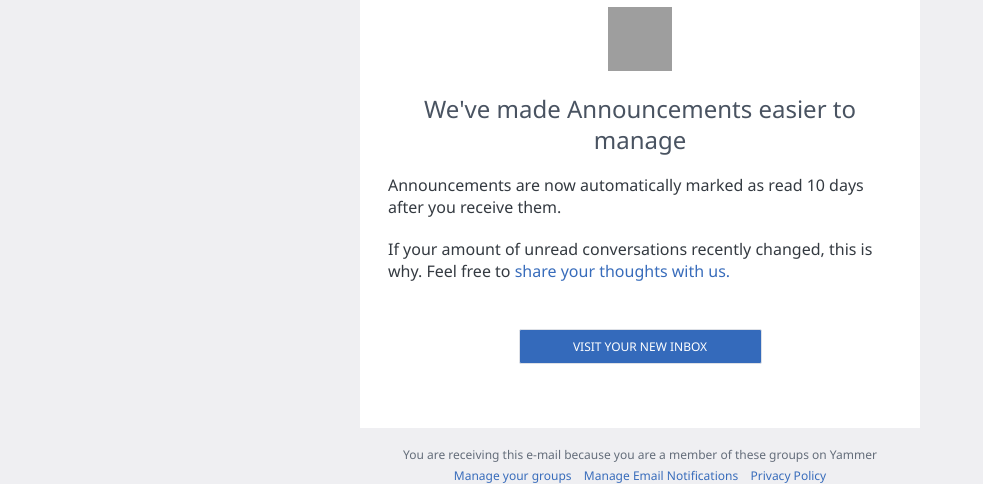
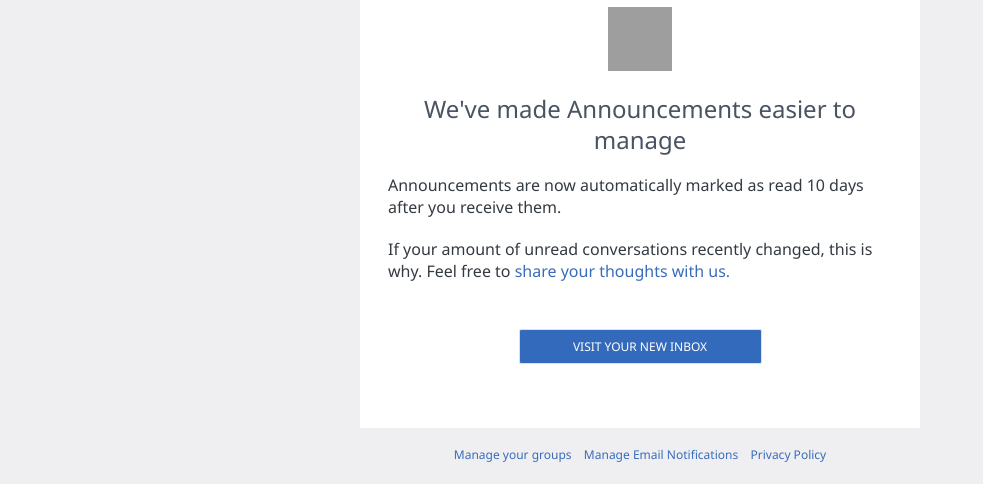
Before and after one commit to eoh/prototype, a plain HTML site: page expiring_announcements.html in a window 1280 px wide. Shown: the part 107-591 px from the top of the page, without its empty margins (0-983 px from the left). Drawn offline with Linux system fonts and the light colour scheme; grey boxes are pictures that could not be loaded.

Commit message:
Kill the unnecessary group text

```diff
--- a/expiring_announcements.html
+++ b/expiring_announcements.html
@@ -110,9 +110,6 @@
       <tbody>
         <tr>
           <td dir="ltr" lang="en-US" style="font-family:'Segoe UI',Helvetica,Arial,sans-serif;line-height:1.3;color:#646d7a;font-size:12px;text-align:center;padding:16px 16px 24px;line-height:170%">
-            <div>
-              You are receiving this e-mail because you are a member of these groups
-              on Yammer</div>
             <a href="https://www.yammer.com/groups?mine=true"
             style="color:#346abb;text-decoration:none;font-family:'Segoe UI',Helvetica,Arial,sans-serif;line-height:1.3;text-decoration:none;color:#386cbb"
             target="_blank">Manage your groups</a> <span aria-hidden=""
```
